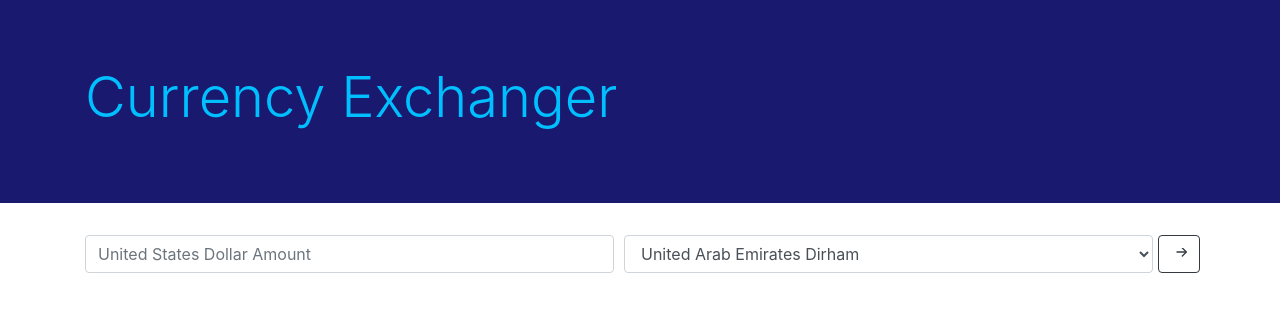
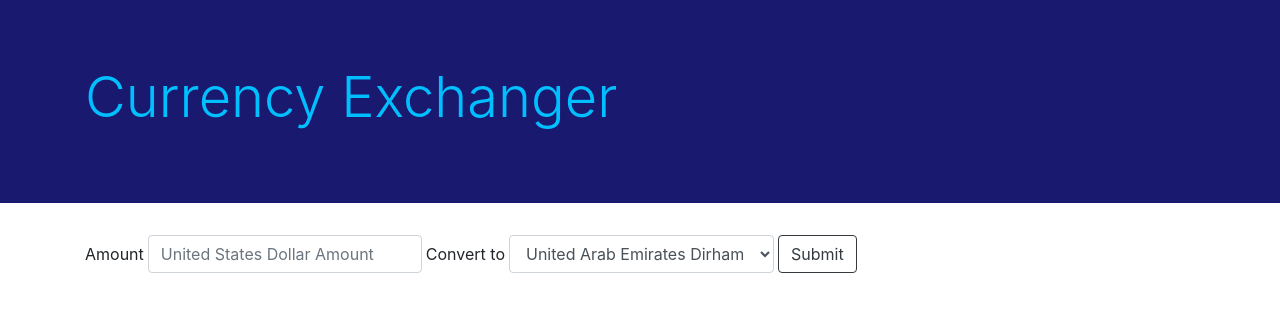
Before and after one commit to sarakane/currency-exchanger, a website built with webpack: page src/index.html in a window 1280 px wide. Built offline with nearby package versions, Linux system fonts and the light colour scheme.

Commit message:
Change formatting of index.html

```diff
--- a/src/index.html
+++ b/src/index.html
@@ -10,13 +10,14 @@
       </div>
     </div>
     <div class="container">
-      <form id="currencyForm">
-        <div class="form-row">
-          <div class="col">
-            <input type="number" name="amount" class="form-control" placeholder="United States Dollar Amount" min=0 step=0.1 required>
-          </div>
-          <div class="col">
-            <select name="country" class="form-control">
+      <form id="currencyForm" class="form-inline">
+        <div class="form-group">
+            <label for="amount">Amount</label>
+            <input type="number" name="amount" id="amount" class="form-control ml-1 mr-1" placeholder="United States Dollar Amount" min=0 step=0.1 required>
+        </div>
+        <div class="form-group">
+            <label for="country">Convert to </label>
+            <select name="country" id="country" class="form-control ml-1 mr-1">
               <option value="AED">United Arab Emirates Dirham</option>
               <option value="ARS">Argentine Peso</option>
               <option value="AUD">Australian Dollar</option>
@@ -70,11 +71,7 @@
               <option value="ZAR">South African Rand</option>
             </select>
           </div>
-          <button type="submit" class="btn btn-outline-dark"><svg width="1em" height="1em" viewBox="0 5 12 12" class="bi bi-arrow-right-short" fill="currentColor" xmlns="http://www.w3.org/2000/svg">
-            <path fill-rule="evenodd" d="M8.146 4.646a.5.5 0 0 1 .708 0l3 3a.5.5 0 0 1 0 .708l-3 3a.5.5 0 0 1-.708-.708L10.793 8 8.146 5.354a.5.5 0 0 1 0-.708z"/>
-            <path fill-rule="evenodd" d="M4 8a.5.5 0 0 1 .5-.5H11a.5.5 0 0 1 0 1H4.5A.5.5 0 0 1 4 8z"/>
-          </svg></button>
-        </div>
+          <button type="submit" class="btn btn-outline-dark">Submit</button>
       </form>
       <div id="output">
 
```
Also changed, not shown: README.md.
